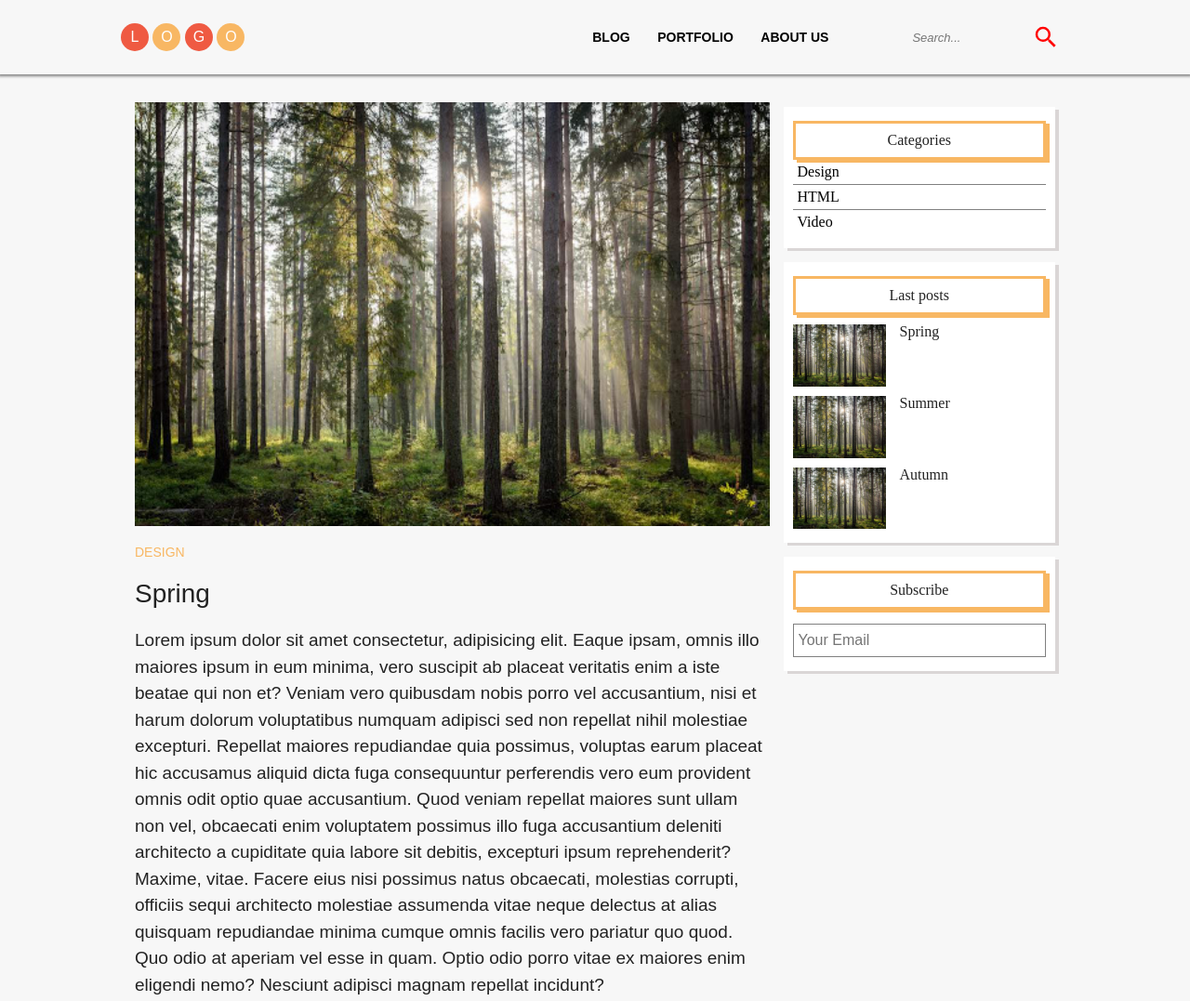
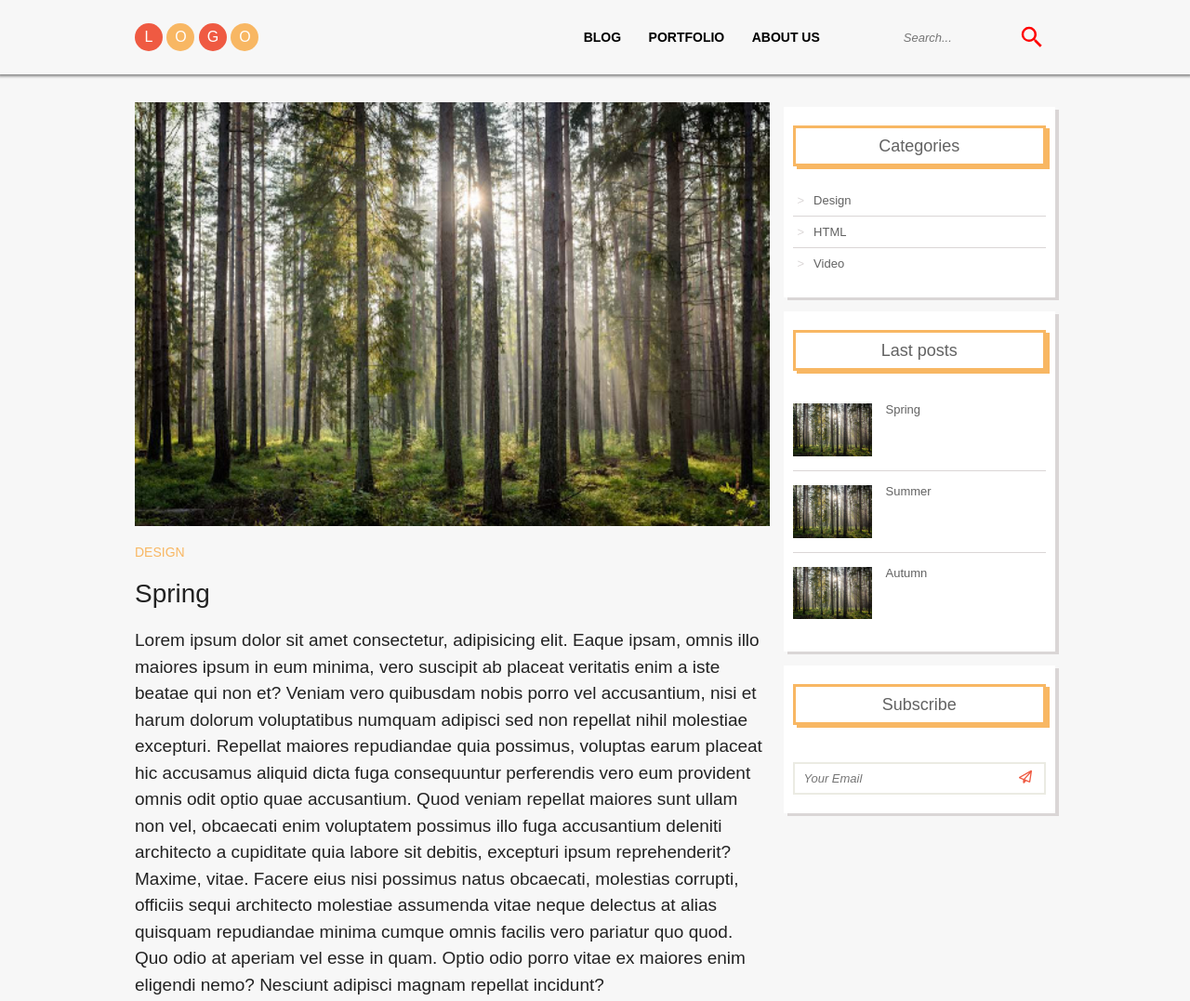
Before and after one commit to EvgenStr/page-responsive, a plain HTML site: page index.html in a window 1280 px wide. Shown: the top 1077 px of the page at 93% size. Drawn offline with Linux system fonts and the light colour scheme.

Commit message:
add aside paddings

```diff
--- a/assets/css/aside-styles.css
+++ b/assets/css/aside-styles.css
@@ -1,11 +1,14 @@
 .right-side-menu {
   padding: 5px 0px;
   width: 30%;
+  font-size: 13px;
+  color: rgb(98, 98, 98);
+
   /* height: 50vh; */
 }
 .right-menu-item {
   background-color: white;
-  padding: 15px 10px;
+  padding: 20px 10px;
   box-shadow: 4px 3px 0px 0 #dad6d6;
 }
 .right-menu-item + .right-menu-item {
@@ -16,23 +19,31 @@
   border: 3px solid #f8b763;
   box-shadow: 4px 3px 0px 0 #f8b763;
   text-align: center;
+  font-size: 18px;
+  margin-bottom: 20px;
 }
 .right-menu-link {
   display: block;
-  color: black;
-  padding: 5px;
+  padding: 10px 5px;
+  color: inherit;
+}
+.right-menu-link::before {
+  content: ">";
+  color: #dad6d6;
+  margin-right: 10px;
 }
 .right-menu-link + .right-menu-link {
-  border-top: 1px solid gray;
+  border-top: 1px solid #dad6d6;
 }
 
 .menu-image-link {
   display: flex;
   width: 100%;
-  margin-top: 10px;
+  /* margin-top: 10px; */
+  padding:15px  0;
 }
 .right-menu-image-link {
-  width: 100px;
+  width: 85px;
   overflow: hidden;
 }
 .image-link {
@@ -41,12 +52,32 @@
 .image-description {
   padding-left: 15px;
 }
+.menu-image-link +.menu-image-link{
+  border-top: 1px solid #dad6d6;
+}
 .subscribe {
+  /* display: block; */
+  position: relative;
+ padding-top:  20px;
+}
+.subscribe-field {
   width: 100%;
-  margin-top: 15px;
   box-sizing: border-box;
-  border: 1px solid gray;
+  border: 2px solid #EBEBE3;
   padding: 8px 5px;
 }
-.subscribe::placeholder {
+.subscribe-field::placeholder {
+  padding: 5px;
+  font-style: italic;
 }
+
+.subscribe-btn {
+  position: absolute;
+  height: 33px;
+  /* top: 0; */
+  right: 0;
+  color: var(--color-red);
+  border: none;
+background: transparent;
+padding: 0 15px;
+}
--- a/assets/css/header-styles.css
+++ b/assets/css/header-styles.css
@@ -16,7 +16,7 @@
   justify-content: space-between;
   align-items: center;
   padding: 0 15px;
-  /* justify-items: end; */
+  box-sizing: border-box;
 }
 .logo {
   /* vertical-align: middle; */
--- a/assets/css/main-content-styles.css
+++ b/assets/css/main-content-styles.css
@@ -13,7 +13,6 @@
 }
 .post {
   margin-bottom: 25px;
-  font-family: sans-serif;
 
 }
 .post-image {
@@ -23,7 +22,7 @@
   object-position: center;
 }
 .post-link {
-  color: #f8b763;
+  color:var(--color-orange);
   text-transform: uppercase;
   font-size: 14px;
 }
@@ -43,8 +42,8 @@
   display: flex;
   justify-content: space-between;
   align-items: center;
-  border-top: 1px solid gray;
-  border-bottom: 1px solid gray;
+  border-top: 1px solid var(--main-gray-color);
+  border-bottom: 1px solid var(--main-gray-color);
 }
 
 .post-footer-link {
@@ -55,7 +54,7 @@
   white-space: nowrap;
 }
 
-.post-footer-icons .fa{
+ .fa{
   font-size: 14px;
 }
 .footer-icon {
--- a/assets/css/styles.css
+++ b/assets/css/styles.css
@@ -5,6 +5,8 @@
 
 body {
   background-color: var(--background-color);
+  font-family: sans-serif;
+
 }
 
 a {
@@ -69,3 +71,11 @@ a {
     width: 50%;
 justify-content: flex-start;  }
 }
+.footer-container{
+  flex-direction: column;
+ align-items: center;
+}
+.footer-container .footer-icon{
+  color: var(--color-orange);
+  border: 1px solid var(--color-orange);
+}
--- a/index.html
+++ b/index.html
@@ -42,7 +42,7 @@
       </div>
     </nav>
   </header>
-
+<!-- main -->
   <main class="content-container">
     <section class="main-content">
       <article class="post">
@@ -206,11 +206,13 @@
         </div>
       </article>
     </section>
+<!-- aside -->
     <aside class="right-side-menu">
       <article class="right-menu-item">
         <header class="right-menu-head">Categories</header>
-        <a class="right-menu-link" href="#">Design</a><a class="right-menu-link" href="#">HTML</a><a
-          class="right-menu-link" href="#">Video</a>
+        <a class="right-menu-link" href="#">Design</a>
+        <a class="right-menu-link" href="#">HTML</a>
+        <a class="right-menu-link" href="#">Video</a>
       </article>
       <article class="right-menu-item">
         <header class="right-menu-head">Last posts</header>
@@ -236,14 +238,20 @@
       </article>
       <article class="right-menu-item">
         <header class="right-menu-head">Subscribe</header>
-        <input class="subscribe" type="email" name="email" placeholder="Your Email" />
+        <form class="subscribe">
+          <input class="subscribe-field" type="email" name="email" placeholder="Your Email" />
+          <button class="subscribe-btn" type="submit"> <i class="fa fa-paper-plane-o"></i></button>
+        </form>
       </article>
     </aside>
   </main>
+<!-- footer -->
   <footer class="page-footer">
     <div class="footer-container">
       <div class="my-blog">My blog © 2012</div>
-      <div class="icons">icons</div>
+      <div class="icons"><a href="#" class="footer-icon"><i class="fa fa-facebook"></i></a>
+        <a href="#" class="footer-icon"><i class="fa fa-twitter"></i></a>
+        <a href="#" class="footer-icon"><i class="fa fa-pinterest"></i></a></div>
       <div class="send-email">
         <a href="mailto: abc@example.com">Send Email</a>
       </div>
```
